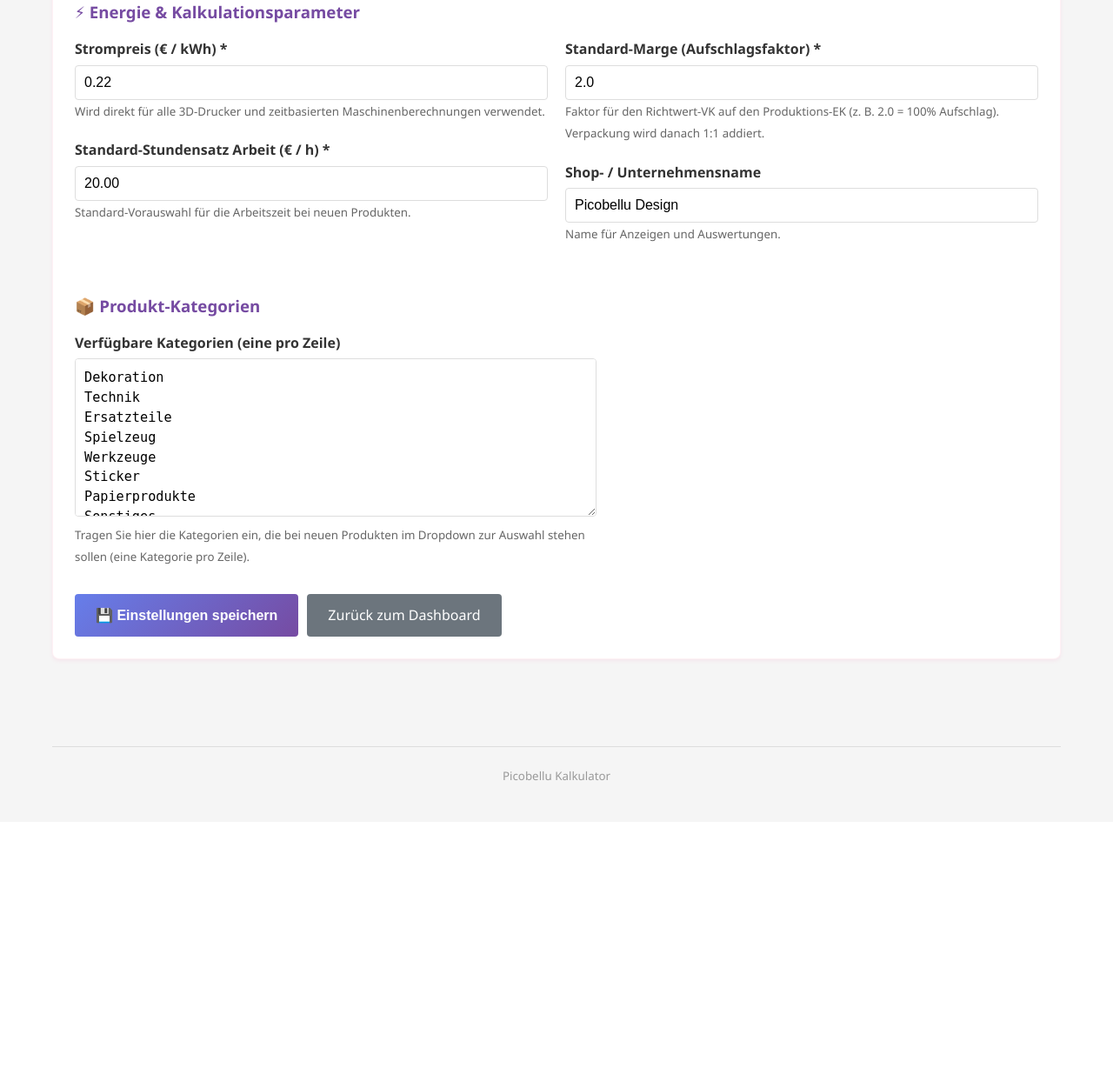
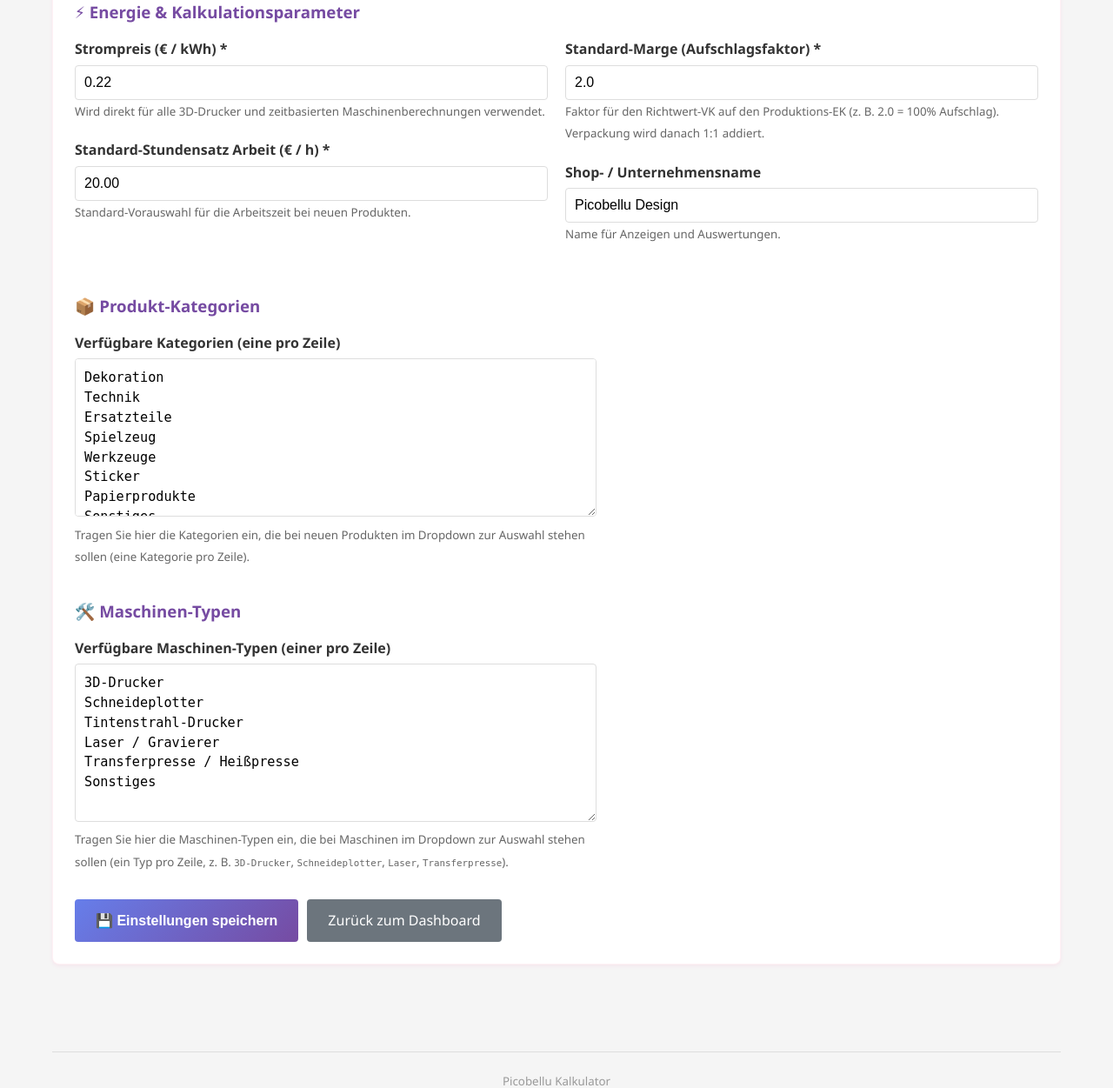
Before and after one commit to Berny85/PicoCalc, a FastAPI app: page /settings in a window 1280 px wide. Shown: the part 345-1596 px from the top of the page at 87% size. Before the commit the page ends 1243 px from the top, so only its background shows below. Run offline with FastAPI, Linux system fonts and the light colour scheme; data that the repository does not hold is empty; parts of the project's set-up code (start-up, migrations or seed data) failed here and were passed over; some libraries are stand-ins or nearby versions.

Commit message:
Maschinentypen in Einstellungen konfigurierbar gemacht

```diff
--- a/app/main.py
+++ b/app/main.py
@@ -158,6 +158,81 @@ STICKER_CATEGORIES = [
     ("DieCut", "DieCut-Sticker (einzeln geschnitten)"),
 ]
 
+# Standard-Maschinentypen (Fallback)
+DEFAULT_MACHINE_TYPES = [
+    ("3d_printer", "3D-Drucker"),
+    ("cutter_plotter", "Schneideplotter"),
+    ("inkjet_printer", "Tintenstrahl-Drucker"),
+    ("laser", "Laser / Gravierer"),
+    ("heat_press", "Transferpresse / Heißpresse"),
+    ("other", "Sonstiges")
+]
+
+KNOWN_MACHINE_TYPE_KEYS = {
+    "3d-drucker": "3d_printer",
+    "3d drucker": "3d_printer",
+    "3d_drucker": "3d_printer",
+    "3d_printer": "3d_printer",
+    "schneideplotter": "cutter_plotter",
+    "plotter": "cutter_plotter",
+    "cutter_plotter": "cutter_plotter",
+    "tintenstrahl-drucker": "inkjet_printer",
+    "tintenstrahldrucker": "inkjet_printer",
+    "tintenstrahl": "inkjet_printer",
+    "inkjet_printer": "inkjet_printer",
+    "laser": "laser",
+    "laser / gravierer": "laser",
+    "laser_gravierer": "laser",
+    "gravierer": "laser",
+    "transferpresse": "heat_press",
+    "transferpresse / heißpresse": "heat_press",
+    "transferpresse / heisspresse": "heat_press",
+    "heißpresse": "heat_press",
+    "heisspresse": "heat_press",
+    "heat_press": "heat_press",
+    "sonstiges": "other",
+    "other": "other"
+}
+
+def parse_machine_type_line(line: str) -> tuple[str, str]:
+    """Wandelt eine Textzeile in (key, label) für Maschinentypen um"""
+    line = line.strip()
+    if not line:
+        return "", ""
+    if ":" in line:
+        k, l = line.split(":", 1)
+        return k.strip(), l.strip()
+    if "|" in line:
+        k, l = line.split("|", 1)
+        return k.strip(), l.strip()
+
+    label = line
+    lower = label.lower().strip()
+    if lower in KNOWN_MACHINE_TYPE_KEYS:
+        key = KNOWN_MACHINE_TYPE_KEYS[lower]
+    else:
+        import re
+        clean_key = label.lower().replace("ä", "ae").replace("ö", "oe").replace("ü", "ue").replace("ß", "ss")
+        clean_key = re.sub(r'[^a-z0-9_]', '_', clean_key).strip('_')
+        key = clean_key or "machine"
+    return key, label
+
+def get_machine_types(db: Session) -> list[tuple[str, str]]:
+    """Lädt konfigurierte Maschinentypen aus der Config-Tabelle oder gibt Standard-Fallback zurück"""
+    cfg_val = get_config_value(db, "machine_types", None)
+    if cfg_val:
+        types = []
+        seen_keys = set()
+        for line in cfg_val.replace("\r", "").split("\n"):
+            k, l = parse_machine_type_line(line)
+            if k and l and k not in seen_keys:
+                types.append((k, l))
+                seen_keys.add(k)
+        if types:
+            return types
+    return list(DEFAULT_MACHINE_TYPES)
+
+
 
 @app.get("/", response_class=HTMLResponse)
 async def dashboard(request: Request, db: Session = Depends(get_db)):
@@ -507,9 +582,12 @@ async def list_machines(
         query = query.order_by(sort_col.asc())
 
     machines = query.all()
+    machine_types = get_machine_types(db)
+    machine_type_labels = {k: v for k, v in machine_types}
     return templates.TemplateResponse("machines/list.html", {
         "request": request,
         "machines": machines,
+        "machine_type_labels": machine_type_labels,
         "search": search,
         "sort_by": sort_by,
         "sort_order": sort_order
@@ -520,9 +598,11 @@ async def list_machines(
 async def new_machine_form(request: Request, db: Session = Depends(get_db)):
     """Formular für neue Maschine"""
     electricity_price = get_config_float(db, "electricity_price_kwh", STROM_PREIS_KWH)
+    machine_types = get_machine_types(db)
     return templates.TemplateResponse("machines/form.html", {
         "request": request,
         "machine": None,
+        "machine_types": machine_types,
         "STROM_PREIS_KWH": electricity_price,
         "title": "Neue Maschine"
     })
@@ -568,9 +648,11 @@ async def edit_machine_form(machine_id: int, request: Request, db: Session = Dep
         raise HTTPException(status_code=404, detail="Maschine nicht gefunden")
 
     electricity_price = get_config_float(db, "electricity_price_kwh", STROM_PREIS_KWH)
+    machine_types = get_machine_types(db)
     return templates.TemplateResponse("machines/form.html", {
         "request": request,
         "machine": machine,
+        "machine_types": machine_types,
         "STROM_PREIS_KWH": electricity_price,
         "title": "Maschine bearbeiten"
     })
@@ -759,12 +841,13 @@ async def new_product_universal_form(request: Request, db: Session = Depends(get
         for m in materials
     ]
 
+    machine_type_labels = {k: v for k, v in get_machine_types(db)}
     machines_data = [
         {
             "id": m.id,
             "name": m.name,
             "machine_type": m.machine_type,
-            "machine_type_label": "3D-Drucker" if m.machine_type == "3d_printer" else ("Plotter" if m.machine_type == "cutter_plotter" else ("Tintenstrahl" if m.machine_type == "inkjet_printer" else "Maschine")),
+            "machine_type_label": machine_type_labels.get(m.machine_type, m.machine_type),
             "cost_per_hour": round(m.calculate_cost_per_hour(electricity_price=electricity_price), 4),
             "cost_per_sheet": round(m.calculate_cost_per_sheet() or 0.0, 4)
         }
@@ -1252,12 +1335,14 @@ async def view_product(
     elif product.product_type in ["sticker", "sticker_sheet", "diecut_sticker", "stationery", "paper"]:
         sticker_sheets = db.query(Material).filter(Material.material_type == "sticker_sheet").order_by(Material.name).all()
 
+    machine_type_labels = {k: v for k, v in get_machine_types(db)}
     return templates.TemplateResponse("products/detail.html", {
         "request": request,
         "product": product,
         "calc": calculations,
         "filaments": filaments,
         "sticker_sheets": sticker_sheets,
+        "machine_type_labels": machine_type_labels,
         "success_msg": success,
         "error_msg": error
     })
@@ -2500,6 +2585,8 @@ async def view_settings(
     company_name = get_config_value(db, "company_name", "Picobellu Design")
     categories = get_categories(db)
     product_categories_text = "\n".join(categories)
+    machine_types = get_machine_types(db)
+    machine_types_text = "\n".join(label for _, label in machine_types)
 
     return templates.TemplateResponse("settings.html", {
         "request": request,
@@ -2508,6 +2595,7 @@ async def view_settings(
         "margin_multiplier": margin_multiplier,
         "company_name": company_name,
         "product_categories_text": product_categories_text,
+        "machine_types_text": machine_types_text,
         "success": bool(success)
     })
 
@@ -2520,6 +2608,7 @@ async def save_settings(
     margin_multiplier: str = Form("2.0"),
     company_name: str = Form("Picobellu Design"),
     product_categories: str = Form(""),
+    machine_types: str = Form(""),
     db: Session = Depends(get_db)
 ):
     """Globale Einstellungen speichern"""
@@ -2539,4 +2628,19 @@ async def save_settings(
     if cats:
         set_config_value(db, "product_categories", "\n".join(cats), "Konfigurierte Produktkategorien", "products")
 
+    # Maschinentypen speichern (bereinigen)
+    mtypes_to_save = []
+    seen_keys = set()
+    for line in machine_types.replace("\r", "").split("\n"):
+        line_clean = line.strip()
+        if not line_clean:
+            continue
+        k, l = parse_machine_type_line(line_clean)
+        if k and l and k not in seen_keys:
+            mtypes_to_save.append(f"{k}: {l}")
+            seen_keys.add(k)
+
+    if mtypes_to_save:
+        set_config_value(db, "machine_types", "\n".join(mtypes_to_save), "Konfigurierte Maschinentypen", "machines")
+
     return RedirectResponse(url="/settings?success=1", status_code=303)
--- a/app/templates/machines/list.html
+++ b/app/templates/machines/list.html
@@ -60,10 +60,7 @@
             <tr>
                 <td><strong>{{ m.name }}</strong></td>
                 <td>
-                    {% if m.machine_type == '3d_printer' %}3D-Drucker
-                    {% elif m.machine_type == 'cutter_plotter' %}Schneideplotter
-                    {% elif m.machine_type == 'inkjet_printer' %}Tintenstrahl-Drucker
-                    {% else %}Sonstiges{% endif %}
+                    {{ machine_type_labels.get(m.machine_type, m.machine_type) }}
                 </td>
                 <td>{{ m.description or '-' }}</td>
 
--- a/app/templates/products/detail.html
+++ b/app/templates/products/detail.html
@@ -177,7 +177,7 @@
             {% if calc.machines_list and calc.machines_list|length > 0 %}
             {% for m in calc.machines_list %}
             <tr>
-                <td>{{ m.name }} ({{ m.machine_type }}):</td>
+                <td>{{ m.name }} ({{ machine_type_labels.get(m.machine_type, m.machine_type) if machine_type_labels is defined else m.machine_type }}):</td>
                 <td><strong><span class="streamer-mask">{{ "%.3f"|format(m.cost_per_sheet) }} €/Bogen</span></strong></td>
             </tr>
             {% endfor %}
--- a/app/templates/settings.html
+++ b/app/templates/settings.html
@@ -76,6 +76,17 @@
             </small>
         </div>
 
+        <h3 style="color: var(--color-primary-dark); margin-top: 35px; margin-bottom: 15px;">🛠️ Maschinen-Typen</h3>
+        <div class="form-group" style="max-width: 600px;">
+            <label for="machine_types">Verfügbare Maschinen-Typen (einer pro Zeile)</label>
+            <textarea id="machine_types" name="machine_types" rows="7"
+                      style="width: 100%; font-family: monospace; font-size: 0.95rem; padding: 10px; line-height: 1.5; border-radius: 4px; border: 1px solid var(--color-border);"
+                      placeholder="3D-Drucker&#10;Schneideplotter&#10;Tintenstrahl-Drucker&#10;Laser / Gravierer&#10;Transferpresse / Heißpresse&#10;Sonstiges">{{ machine_types_text }}</textarea>
+            <small style="color: var(--color-text-light);">
+                Tragen Sie hier die Maschinen-Typen ein, die bei Maschinen im Dropdown zur Auswahl stehen sollen (ein Typ pro Zeile, z. B. <code>3D-Drucker</code>, <code>Schneideplotter</code>, <code>Laser</code>, <code>Transferpresse</code>).
+            </small>
+        </div>
+
         <div class="actions" style="margin-top: 30px;">
             <button type="submit" class="btn btn-primary" style="padding: 10px 24px; font-weight: bold;">
                 💾 Einstellungen speichern
```
Also changed, not shown: app/templates/machines/form.html (+11 -10 lines).
